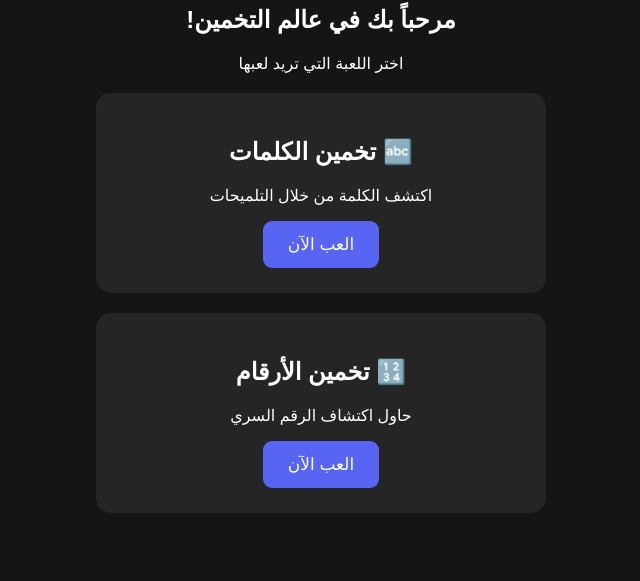
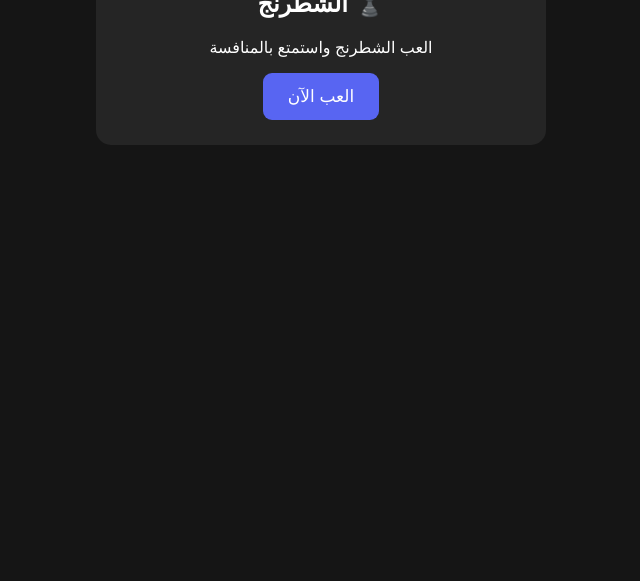
Before and after one commit to rtttm900-cmyk/guessIt, a plain HTML site: page index.html in a window 1280 px wide. Shown: the part 710-1291 px from the top of the page, without its empty margins (319-959 px from the left). After the commit the page ends 923 px from the top, so only its background shows below. Drawn offline with Linux system fonts and the light colour scheme.

Commit message:
Add chess game option to GuessIt
Added a new game card for chess with a button to play.

```diff
--- a/index.html
+++ b/index.html
@@ -67,74 +67,10 @@
             </button>
         </div>
 
-    </div>
-
-</body>
-</html><!DOCTYPE html>
-<html lang="ar" dir="rtl">
-<head>
-    <meta charset="UTF-8">
-    <meta name="viewport" content="width=device-width, initial-scale=1.0">
-    <title>GuessIt</title>
-
-    <style>
-        body {
-            background: #151515;
-            color: white;
-            font-family: Arial;
-            text-align: center;
-            padding: 40px 15px;
-        }
-
-        .container {
-            max-width: 450px;
-            margin: auto;
-        }
-
-        .game-card {
-            background: #252525;
-            padding: 25px;
-            margin: 20px 0;
-            border-radius: 15px;
-        }
-
-        button {
-            background: #5865F2;
-            color: white;
-            border: none;
-            padding: 13px 25px;
-            border-radius: 9px;
-            cursor: pointer;
-            font-size: 17px;
-        }
-
-        button:hover {
-            opacity: 0.8;
-        }
-    </style>
-</head>
-
-<body>
-
-    <div class="container">
-
-        <h1>🎮 GuessIt</h1>
-        <h2>مرحباً بك في عالم التخمين!</h2>
-
-        <p>اختر اللعبة التي تريد لعبها</p>
-
         <div class="game-card">
-            <h2>🔤 تخمين الكلمات</h2>
-            <p>اكتشف الكلمة من خلال التلميحات</p>
-            <button onclick="location.href='words.html'">
-                العب الآن
-            </button>
-        </div>
-
-        <div class="game-card">
-            <h2>🔢 تخمين الأرقام</h2>
-            <p>حاول اكتشاف الرقم السري</p>
-            <button onclick="location.href='numbers.html'">
+            <h2>♟️ الشطرنج</h2>
+            <p>العب الشطرنج واستمتع بالمنافسة</p>
+            <button onclick="location.href='chess.html'">
                 العب الآن
             </button>
         </div>
```
